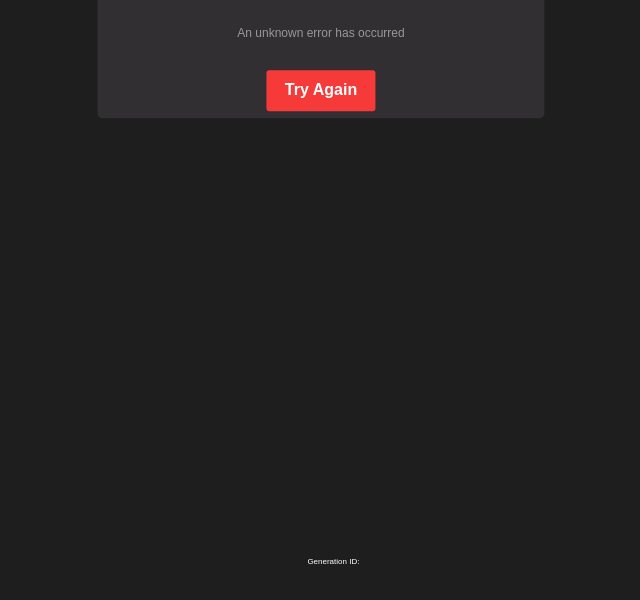
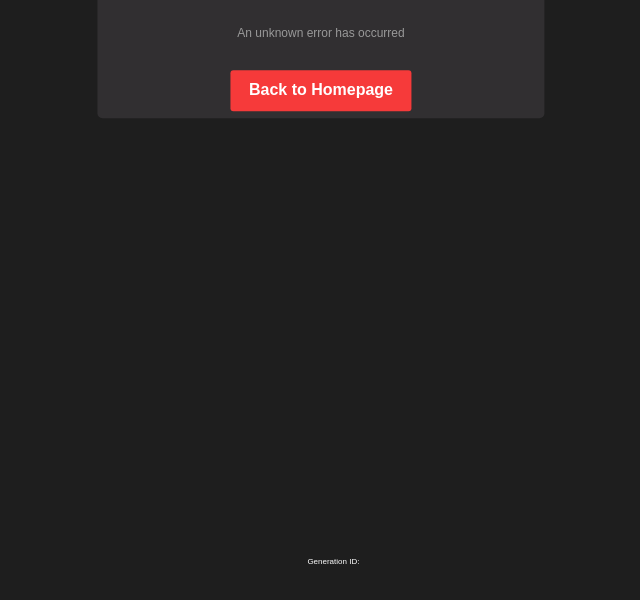
Before and after one commit to Dents6679/LSTMusic, a plain HTML site: page docs/error.html in a window 1280 px wide. Shown: the part 200-800 px from the top of the page, without its empty margins (319-959 px from the left). Drawn offline with Linux system fonts and the light colour scheme.

Commit message:
Altered button text for error.html

```diff
--- a/docs/error.html
+++ b/docs/error.html
@@ -13,7 +13,7 @@
         <h4 id="warning-icon">⚠️️</h4><br>
 
         <p id="error-text">An unknown error has occurred</p><br>
-        <a href="index.html"><button id="return-button">Try Again</button></a>
+        <a href="index.html"><button id="return-button">Back to Homepage</button></a>
 
     </div>
         <span id=gen-id>Generation ID: <span id="generation-id"></span></span>
```
